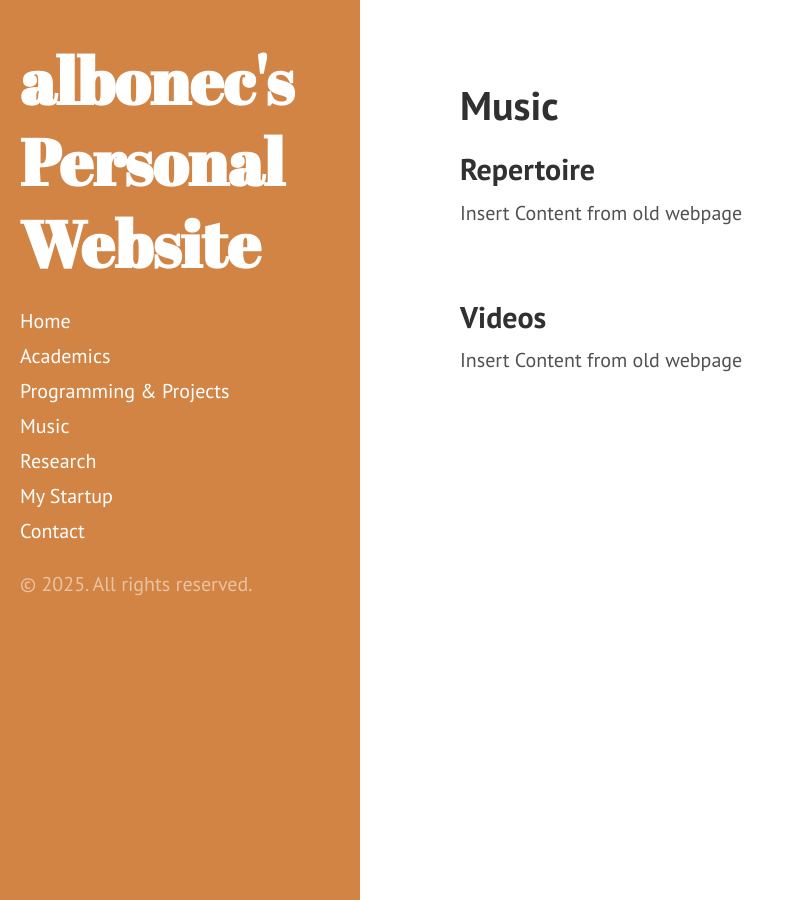
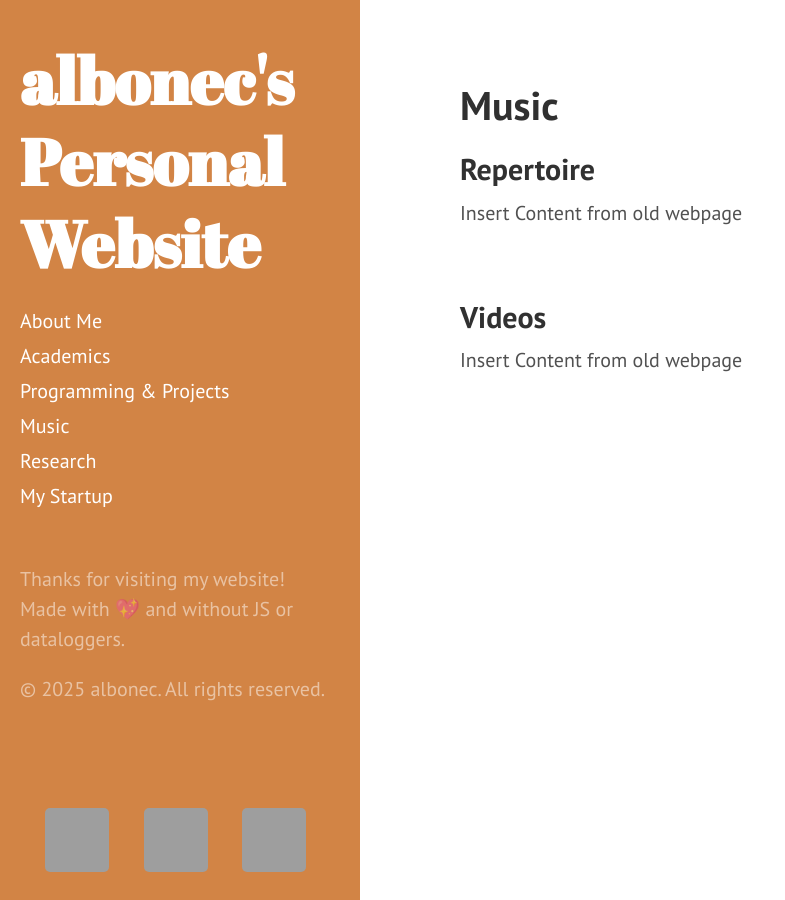
Before and after one commit to albonec/albonec.github.io, a Jekyll site: the page built from music.html, in a window 1280 px wide. Shown: the whole page, without its empty margins (0-785 px from the left). Built offline with Jekyll 4.4.1, drawn with Linux system fonts in a browser that asks for light colours; grey boxes are pictures that could not be loaded.

Commit message:
added all pages, layouts, and footer material

```diff
--- a/_includes/sidebar.html
+++ b/_includes/sidebar.html
@@ -9,15 +9,22 @@
     </div>
 
     <nav class="sidebar-nav">
-      <a class="sidebar-nav-item" href="{{ site.baseurl }}/index.html">Home</a>
+      <a class="sidebar-nav-item" href="{{ site.baseurl }}/about.html">About Me</a>
       <a class="sidebar-nav-item" href="{{ site.baseurl }}/academics.html">Academics</a>
       <a class="sidebar-nav-item" href="{{ site.baseurl }}/programming.html">Programming & Projects</a>
         <a class="sidebar-nav-item" href="{{ site.baseurl }}/music.html">Music</a>
         <a class="sidebar-nav-item" href="{{ site.baseurl }}/research.html">Research</a>
         <a class="sidebar-nav-item" href="https://www.rcdesignbureau.com/">My Startup</a>
-        <a class="sidebar-nav-item" href="mailto:agbonecchi@gmail.com">Contact</a>
 
     </nav>
 
-    <p>&copy; {{ site.time | date: '%Y' }}. All rights reserved.</p>
+    <br>
+    <p>Thanks for visiting my website! <br> Made with &#x1F496 and without JS or dataloggers.</p>
+    <p>&copy; {{ site.time | date: '%Y' }} {{ site.github_username }}. All rights reserved. </p>
+
+    <sidebar-footer>
+        <a href="https://github.com/albonec" target="_blank" rel="noopener noreferrer"><img src="/assets/images/gh-icon.png" width="64px" height="64px" alt="blurple_github"></a> &#10240 &#10240
+        <a href="mailto:agbonecchi@gmail.com"><img src="/assets/images/gmail-icon.png" width="64px" height="64px" alt="Gmail"></a> &#10240 &#10240
+        <a href="https://www.linkedin.com/in/alessandro-bonecchi-42999b275/?original_referer=" target="_blank" rel="noopener noreferrer"><img src="/assets/images/linkedin-logo.png" width="64px" height="64px" alt="Linkedin_logo"></a>
+    </sidebar-footer>
 </div>
--- /dev/null
+++ b/about.html
@@ -0,0 +1,4 @@
+---
+layout: page
+title: About Me
+---
--- a/public/css/hyde.css
+++ b/public/css/hyde.css
@@ -248,3 +248,27 @@ a.sidebar-nav-item:focus {
 .theme-base-0f .related-posts li a:hover {
   color: #8f5536;
 }
+
+footer {
+  position: absolute;
+    left: calc(50%);
+    right: calc(75%);
+    bottom: 0;
+    height: 100px;
+    width: calc(100% - 20px); /* Adjust width to fit the screen, considering left padding */
+    overflow: hidden;
+    display: flex;
+    align-items: center; /* Align items vertically in the center */
+}
+
+sidebar-footer {
+    position: absolute;
+    left: calc(12.5%);
+    right: calc(87.5%);
+    bottom: 0;
+    height: 100px;
+    width: calc(100% - 20px); /* Adjust width to fit the screen, considering left padding */
+    overflow: hidden;
+    display: flex;
+    align-items: center; /* Align items vertically in the center */
+}
```
Also changed, not shown: index.html (deleted, +0 -37 lines), index.md (+1 -1 lines), _includes/head.html (line endings or trailing spaces), _layouts/default.html (line endings or trailing spaces).
